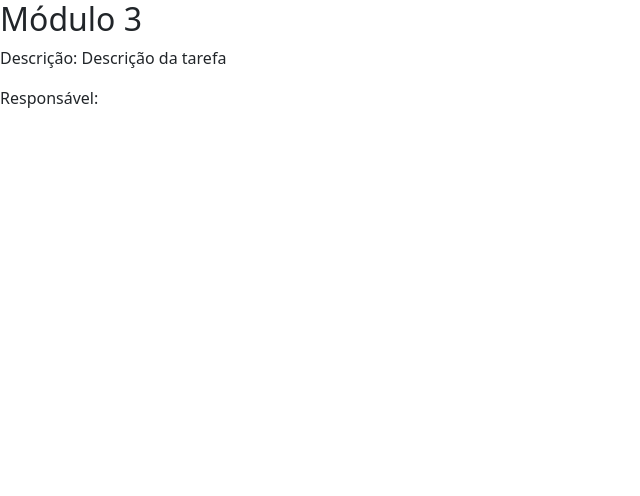
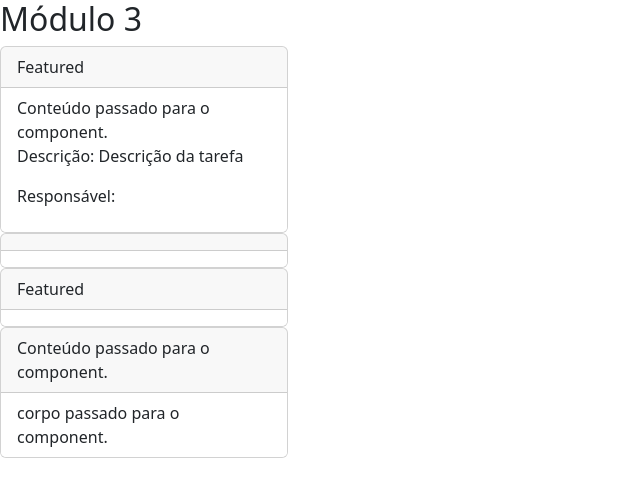
Before and after one commit to victorsilva99/curso-angular, an Angular app: page / in a window 1280 px wide. Shown: the top 496 px of the page, without its empty margins (0-640 px from the left). Built offline with nearby package versions, Linux system fonts and the light colour scheme.

Commit message:
feat: ng-content

```diff
--- a/src/app/app.component.html
+++ b/src/app/app.component.html
@@ -21,5 +21,14 @@
   <!-- <app-diretiva-ngfor></app-diretiva-ngfor> -->
   <!-- <app-diretiva-ngclass></app-diretiva-ngclass> -->
   <!-- <app-diretiva-ngstyle></app-diretiva-ngstyle> -->
-  <app-operador-elvis></app-operador-elvis>
+  <!-- <app-operador-elvis></app-operador-elvis> -->
+  <app-exemplo-ng-content>
+    Conteúdo passado para o component.
+    <app-operador-elvis></app-operador-elvis>
+  </app-exemplo-ng-content>
+
+  <app-exemplo-ng-content>
+    <div class="titulo">Conteúdo passado para o component.</div>
+    <div class="corpo">corpo passado para o component.</div>
+  </app-exemplo-ng-content>
 </div>
--- a/src/app/app.module.ts
+++ b/src/app/app.module.ts
@@ -19,6 +19,7 @@ import { DiretivaNgforComponent } from './diretiva-ngfor/diretiva-ngfor.componen
 import { DiretivaNgclassComponent } from './diretiva-ngclass/diretiva-ngclass.component';
 import { DiretivaNgstyleComponent } from './diretiva-ngstyle/diretiva-ngstyle.component';
 import { OperadorElvisComponent } from './operador-elvis/operador-elvis.component';
+import { ExemploNgContentComponent } from './exemplo-ng-content/exemplo-ng-content.component';
 
 @NgModule({
   declarations: [
@@ -35,6 +36,7 @@ import { OperadorElvisComponent } from './operador-elvis/operador-elvis.componen
     DiretivaNgclassComponent,
     DiretivaNgstyleComponent,
     OperadorElvisComponent,
+    ExemploNgContentComponent,
   ],
   imports: [
     BrowserModule,
--- /dev/null
+++ b/src/app/exemplo-ng-content/exemplo-ng-content.component.html
@@ -0,0 +1,19 @@
+<div class="card" style="width: 18rem">
+  <div class="card-header">Featured</div>
+  <ul class="list-group list-group-flush">
+    <li class="list-group-item">
+      <ng-content></ng-content>
+    </li>
+  </ul>
+</div>
+
+<div class="card" style="width: 18rem">
+  <div class="card-header">
+    <ng-content select=".titulo"></ng-content>
+  </div>
+  <ul class="list-group list-group-flush">
+    <li class="list-group-item">
+      <ng-content select=".corpo"></ng-content>
+    </li>
+  </ul>
+</div>
```
Also changed, not shown: src/app/exemplo-ng-content/exemplo-ng-content.component.ts (added, +10 -0 lines), src/app/exemplo-ng-content/exemplo-ng-content.component.css (added), 1 other file (tests, documents, lock files or other folders).
